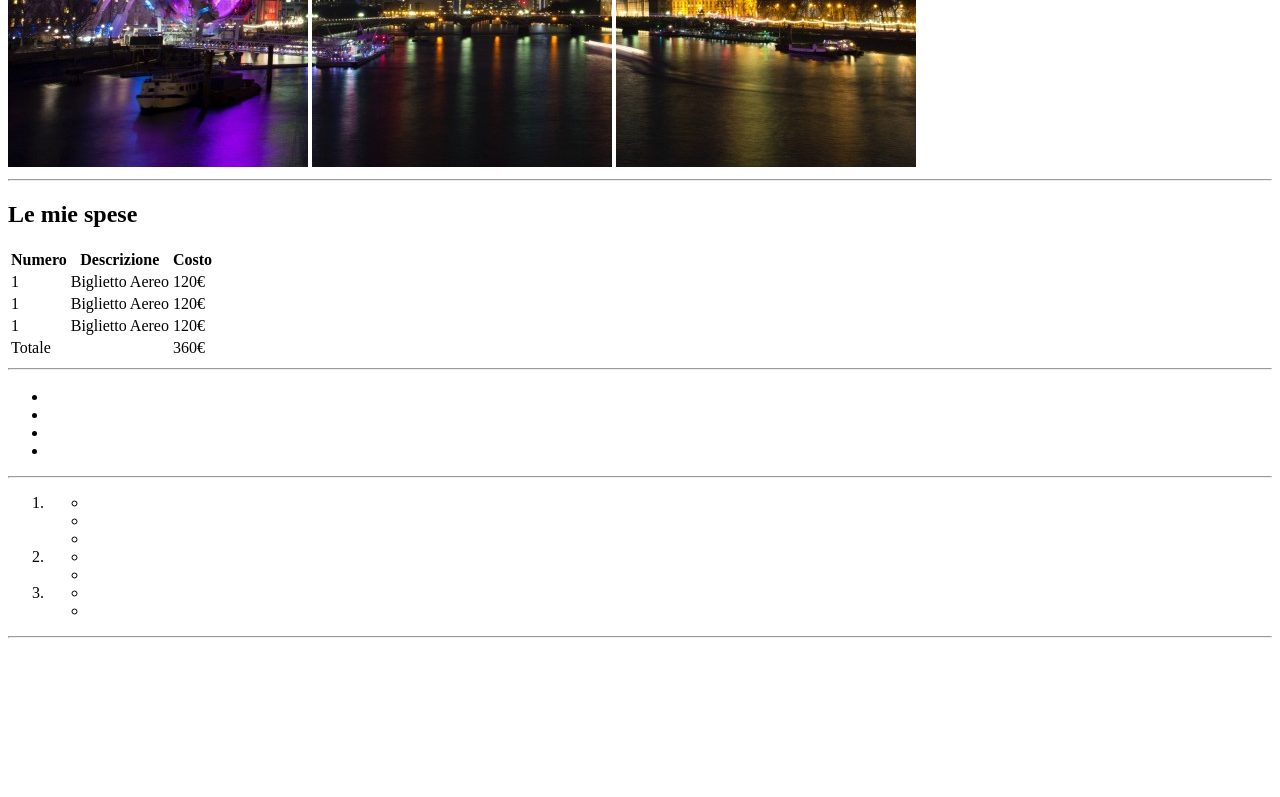
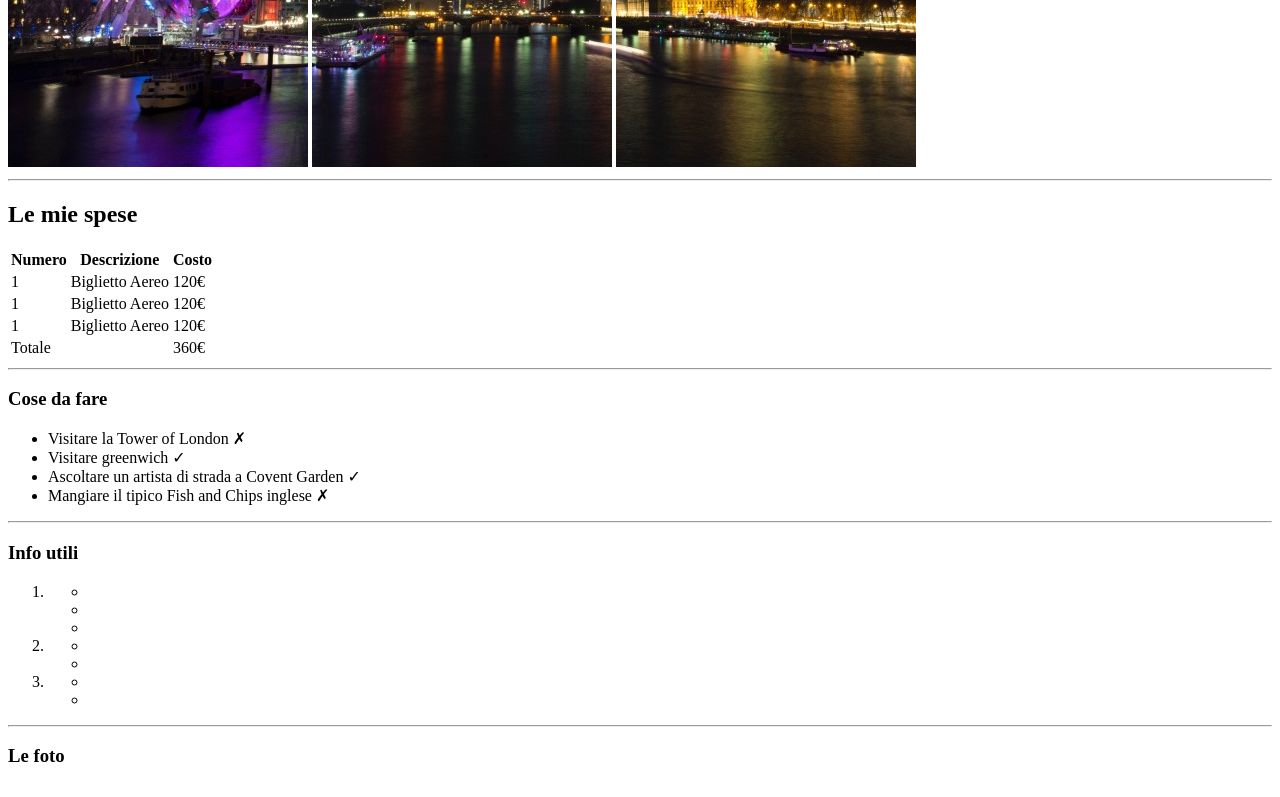
Before and after one commit to giomen88/html-london-trip, a plain HTML site: page index.html in a window 1280 px wide. Shown: the part 513-1310 px from the top of the page. Before the commit the page ends 1204 px from the top, so only its background shows below. Drawn offline with Linux system fonts and the light colour scheme.

Commit message:
section cose da fare

```diff
--- a/index.html
+++ b/index.html
@@ -49,17 +49,18 @@
     </section>
 
     <section>
-        <h3></h3>
+        <h3>Cose da fare</h3>
         <ul>
-            <li></li>
-            <li></li>
-            <li></li>
-            <li></li>
+            <li>Visitare la Tower of London &cross;</li>
+            <li>Visitare greenwich &check;</li>
+            <li>Ascoltare un artista di strada a Covent Garden &check;</li>
+            <li>Mangiare il tipico Fish and Chips inglese &cross;</li>
         </ul>
         <hr>
     </section>
 
     <section>
+        <h3>Info utili</h3>
         <ol>
             <li>
                 <ul>
@@ -85,7 +86,7 @@
     </section>
 
     <section>
-        <h3></h3>
+        <h3>Le foto</h3>
         <figure>
             <img src="" alt="">
             <img src="" alt="">
```
